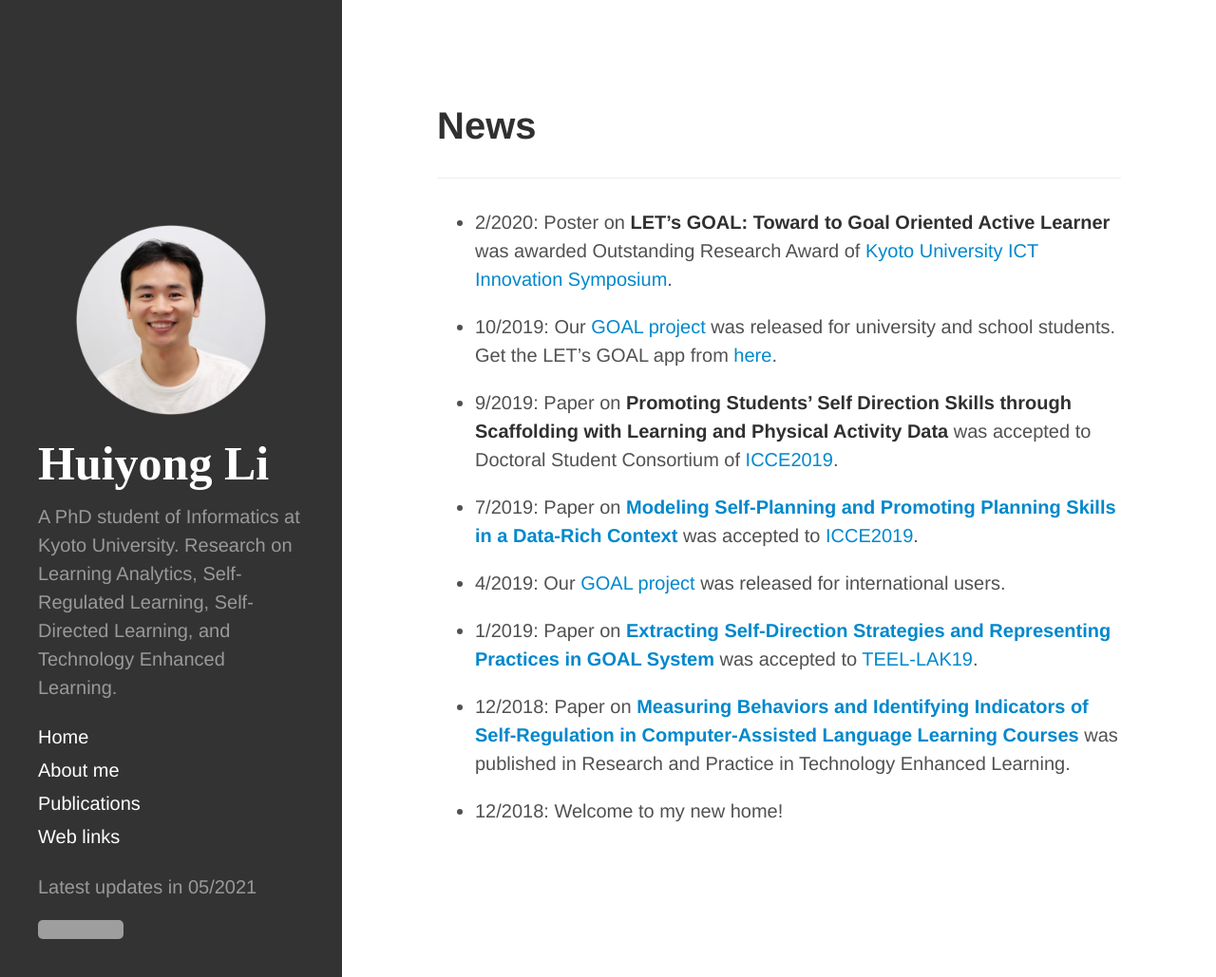
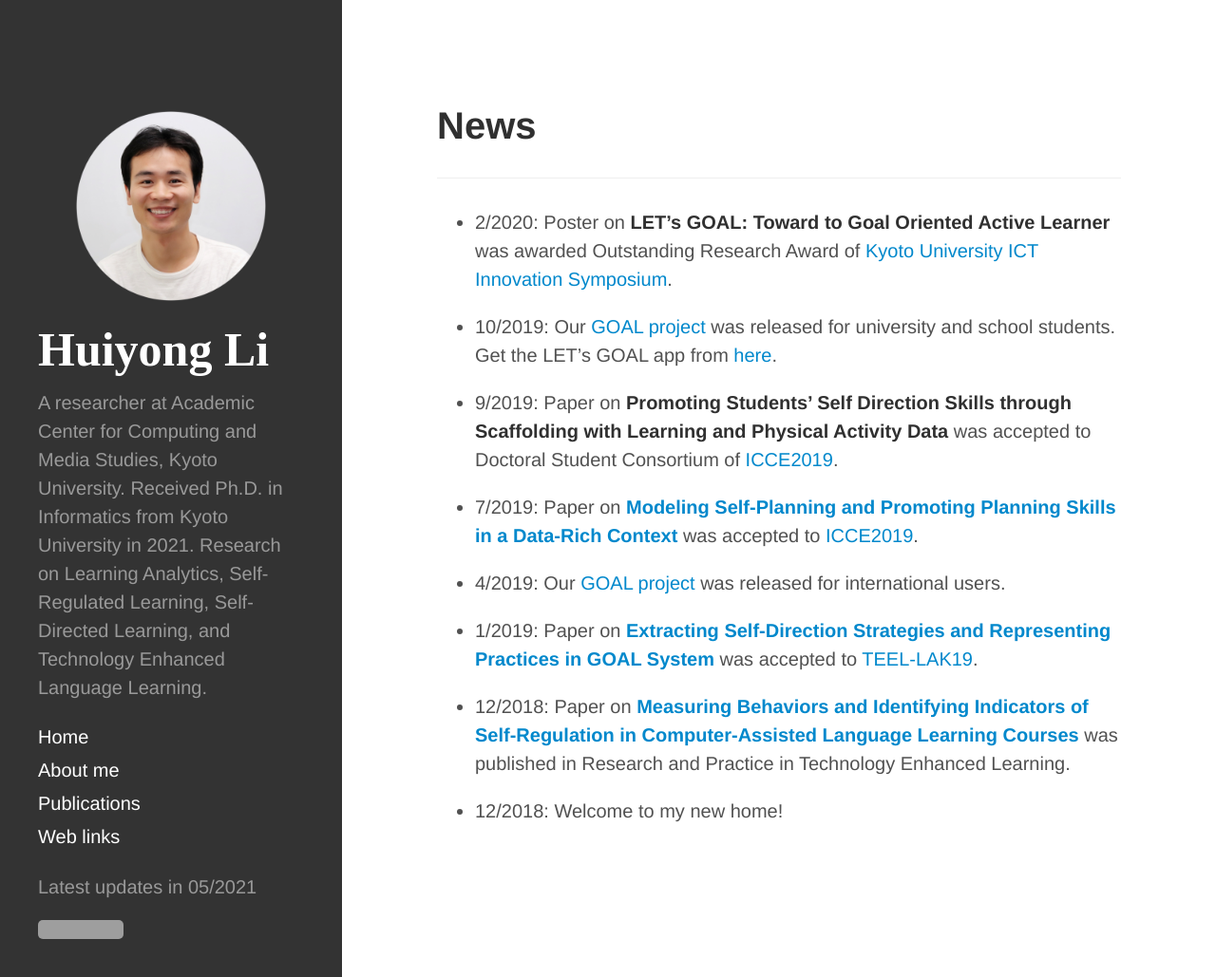
Before and after one commit to li-huiyong/li-huiyong.github.io, a Jekyll site: the page built from index.md, in a window 1280 px wide and 1029 px high. Shown: the whole window at 95% size. Built offline with Jekyll 4.4.1, drawn with Linux system fonts in a browser that asks for light colours; nearby versions of some CDN libraries; some web fonts are replaced; our own code applies the rules of GitHub Pages for plain Markdown files; grey boxes are pictures that could not be loaded.

Commit message:
upt desc

```diff
--- a/_config.yml
+++ b/_config.yml
@@ -7,7 +7,7 @@ permalink:        /404.html
 # Setup
 title:            Huiyong Li
 tagline:          'Site'
-description:      'A PhD student of Informatics at Kyoto University. Research on Learning Analytics, Self-Regulated Learning, Self-Directed Learning, and Technology Enhanced Learning.'
+description:      'A researcher at Academic Center for Computing and Media Studies, Kyoto University. Received Ph.D. in Informatics from Kyoto University in 2021. Research on Learning Analytics, Self-Regulated Learning, Self-Directed Learning, and Technology Enhanced Language Learning.'
 url:              https://li-huiyong.github.io
 baseurl:          https://li-huiyong.github.io/
 update:           05/2021
```
